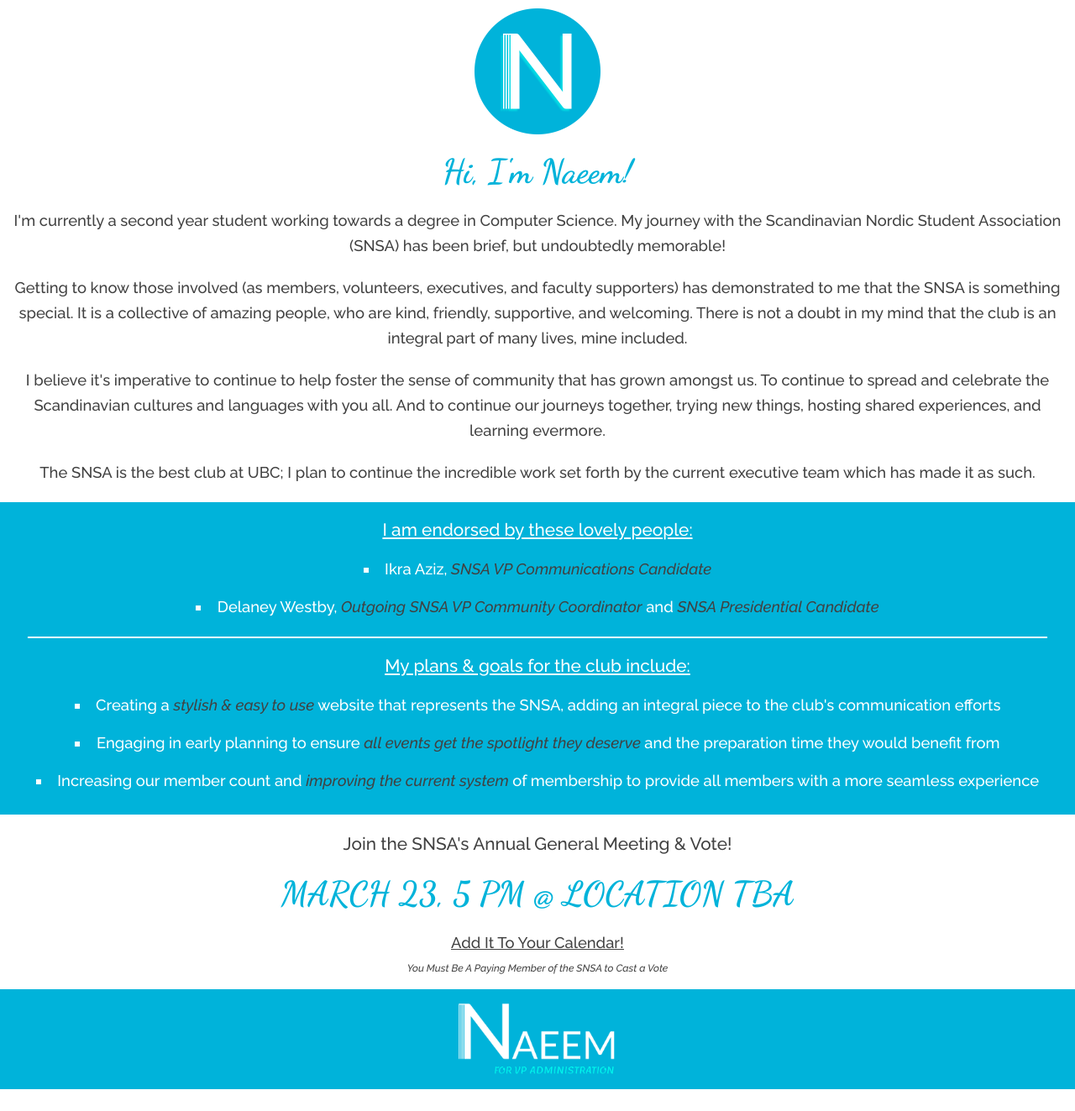
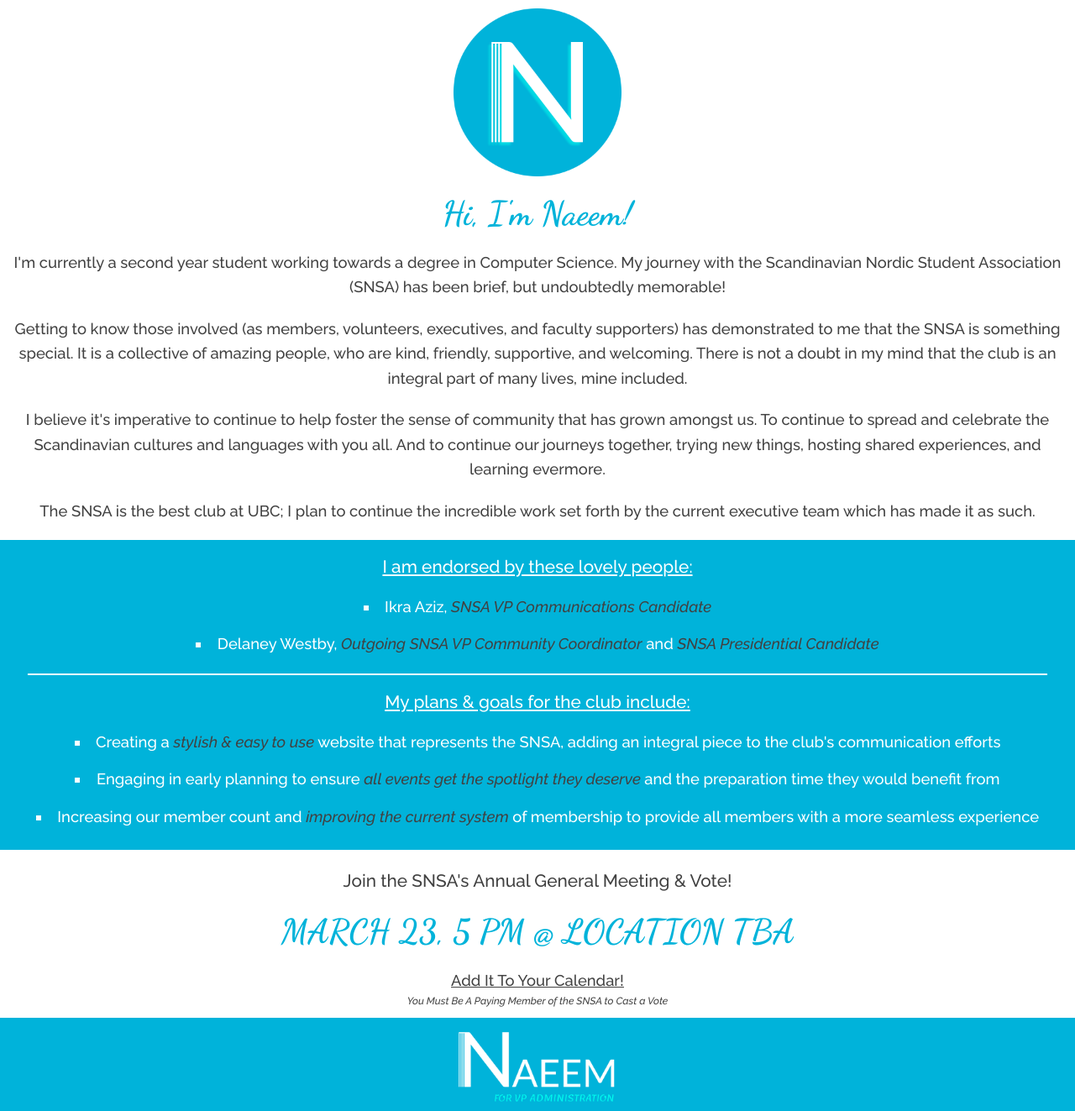
Before and after one commit to electnaeem/electnaeem.github.io, a plain HTML site: page index.html in a window 1280 px wide. Shown: the whole page at 84% size. Before the commit the page ends 1297 px from the top, so only its background shows below. Drawn offline with Linux system fonts and the light colour scheme.

Commit message:
Update styles.css

```diff
--- a/styles.css
+++ b/styles.css
@@ -189,12 +189,6 @@ body {
         #00FFF0 */
 }
 
-#logo {
-    width: 50%;
-    height: 50%;
-    max-width: 150px;
-}
-
 #header {
     display: flex;
     justify-content: center;
@@ -203,15 +197,9 @@ body {
     padding: 10px 0px;
 }
 
-#image {
-    width: 50%;
-    height: 50%;
-    max-width: 200px;
-}
-
 .bigText {
     text-align: center;
-    font-size: 40px;
+    font-size: 650%;
     font-family: 'Dancing Script';
     color: #00B3DA;
     margin: 10px;
@@ -219,33 +207,53 @@ body {
 
 .bigTextBlue {
     text-align: center;
-    font-size: 250%;
+    font-size: 650%;
     font-family: 'Dancing Script';
     color: #FFFFFF;
     margin: 0px 10px 10px 10px;
 }
 
+@media only screen and (min-width: 480px) {
+    .bigText {
+        font-size: 250%;
+    }
+
+    .bigTextBlue {
+        font-size: 250%;
+    }
+}
+
 .text {
     text-align: center;
-    font-size: 115%;
+    font-size: 250%;
     font-family: Raleway;
     font-weight: 500;
     color: #414141;
     padding: 10px;
     margin: 0px;
-    line-height: 30px;
+    line-height: 160%;
 }
 
 .textBlue {
     text-align: center;
-    font-size: 130%;
+    font-size: 300%;
     font-family: Raleway;
     font-weight: 500;
     color: #FFFFFF;
     padding: 0px 10px 5px 10px;
     margin: 0px;
-    line-height: 25px;
+    line-height: 120%;
     text-decoration: underline;
+}
+
+@media only screen and (min-width: 480px) {
+    .text {
+        font-size: 115%;
+    }
+
+    .textBlue {
+        font-size: 130%;
+    }
 }
 
 #whyme {
@@ -255,13 +263,13 @@ body {
 
 ul {
     text-align: center;
-    font-size: 115%;
+    font-size: 250%;
     font-family: Raleway;
     font-weight: 500;
     color: #FFFFFF;
     padding: 0px 10px;
     margin: 0px;
-    line-height: 30px;
+    line-height: 160%;
     list-style-position: inside;
     list-style-type: square;
 }
@@ -274,38 +282,27 @@ ul > li > i {
             color: #414141;
         }
 
-/*@media only screen and (max-width: 480px) {
-    #whyTextBox {
-        flex-direction: column;
-        padding: 10px 0px 0px 0px;
+#logo {
+    width: 500px;
 }
 
-    #endorsementsBox {
-        border-bottom: 1px solid #FFFFFF;
-        padding: 5px 0px 0px 0px;
+#image {
+    width: 500px;
 }
 
-    #plansBox {
-        border-top: 1px solid #FFFFFF;
-        padding: 15px 0px 0px 0px;
+@media only screen and  (min-width: 480px) {
+    #logo {
+        width: 200px;
+    }
+
+    #image {
+        width: 200px;
+    }
+
+    ul {
+        font-size: 115%;
     }
 }
-
-@media only screen and (min-width: 480px) {
-    #whyTextBox {
-        flex-direction: row;
-        padding: 10px 0px;
-    }
-
-    #endorsementsBox {
-        border-right: 2px solid #FFFFFF;
-        padding: 0px 5px;
-    }
-
-    #plansBox {
-        padding: 0px 5px;
-    }
-}*/
 
 #plansBox {
     border-top: 2px solid #FFFFFF;
@@ -364,34 +361,3 @@ a:link {
 a:visited {
     color: #00B3DA;
 }
-
-/*
-@media only screen and (min-width: 480px) {
-    #content {
-        display: none;
-    }
-
-    #block-box {
-        display: flex;
-    }
-
-    body {
-        background-color: #6F6F6F;
-    }
-}
-
-@media only screen and (max-width: 480px) {
-    #content {
-        display: initial;
-    }
-
-    #block-box {
-        display: none;
-    }
-
-    body {
-        background-color: #FFFFFF;
-    }
-}
-
-*/
```
Lines whose indentation alone changed are shown as unchanged.
